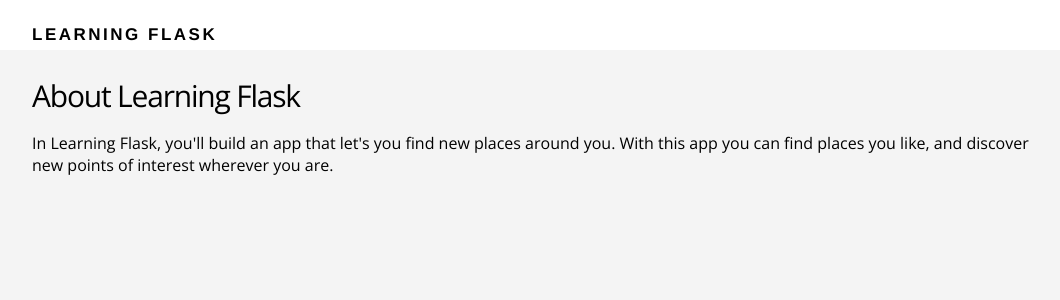
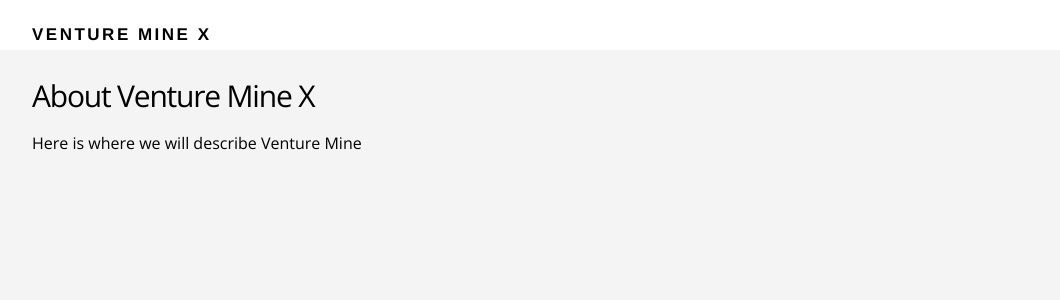
Before and after one commit to bjf2015/vmx, a Flask app: page /about in a window 1280 px wide. Shown: the top 300 px of the page, without its empty margins (108-1168 px from the left). Run offline with Flask 2, Linux system fonts and the light colour scheme.

Commit message:
added about page

```diff
--- a/templates/about.html
+++ b/templates/about.html
@@ -4,8 +4,8 @@
   <main class="about-section">
     <div class="container">
 
-    <h2>About Learning Flask</h2>
-    <p>In Learning Flask, you'll build an app that let's you find new places around you. With this app you can find places you like, and discover new points of interest wherever you are.</p>
+    <h2>About Venture Mine X</h2>
+    <p>Here is where we will describe Venture Mine</p>
 
     </div>
   </main>
--- a/templates/layout.html
+++ b/templates/layout.html
@@ -7,7 +7,7 @@
   <body>
     <header>
       <div class="container">
-        <h1 class="title">Learning Flask</h1>
+        <h1 class="title">Venture Mine X</h1>
       </div>
     </header>
 
```
Also changed, not shown: static/img/device.png (added).
